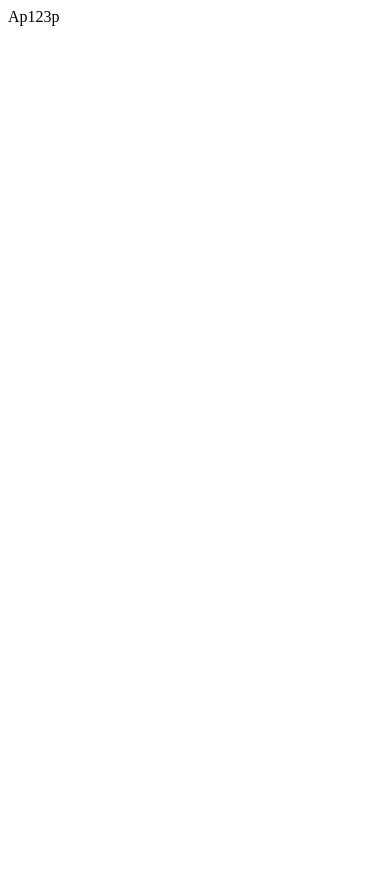
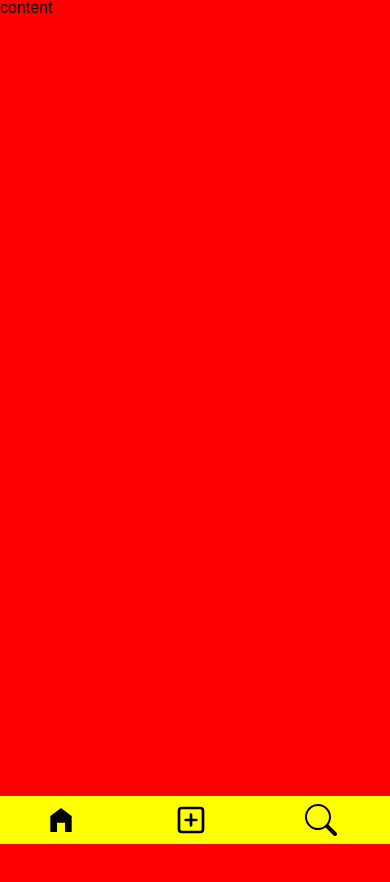
Before and after one commit to S2zizonS2/Instagram-clone, a React app in the folder frontend/: page / in a window 390 px wide. Shown: the top 882 px of the page. Before the commit the page ends 844 px from the top, so only its background shows below. Built offline with nearby package versions, Linux system fonts and the light colour scheme.

Commit message:
Design: 반응형 메뉴 만들기

```diff
--- a/frontend/src/App.tsx
+++ b/frontend/src/App.tsx
@@ -1,9 +1,51 @@
+import { css } from "@emotion/react";
 import React from "react";
+import Navigator from "./components/Navigator/Navigator";
+import GlobalStyle from "./GlobalStyle";
 
 function App() {
     return (
-        <div>Ap123p</div>
+        <React.Fragment>
+            <GlobalStyle />
+            <div css={style}>
+                <Navigator
+                    className="navi"
+                />
+                <div className="content">
+                    content
+                </div>
+            </div>
+        </React.Fragment>
+
     );
 }
 
+
+const style = css`
+    display: flex;
+    width: 100vw;
+    height: 200vh;
+    flex-direction: row;
+    .content {
+        width: 100%;
+        height: 100%;
+        background: red;
+    }
+    .navi {
+        width: 100%;
+        height: 48px;
+    }
+
+
+
+    @media screen and (max-width: 768px){
+        .navi {
+            position: fixed;
+            bottom: 0;
+            flex-direction: column;
+            background-color: yellow;
+        }
+    }
+
+`;
 export default App;
--- /dev/null
+++ b/frontend/src/GlobalStyle.tsx
@@ -0,0 +1,191 @@
+import { css, Global } from "@emotion/react";
+import * as React from "react";
+function GlobalStyle() {
+    return (
+        <Global
+            styles={style}
+        />
+    );
+}
+
+const style = css`
+    html,
+    body,
+    div,
+    span,
+    applet,
+    object,
+    iframe,
+    h1,
+    h2,
+    h3,
+    h4,
+    h5,
+    h6,
+    p,
+    blockquote,
+    pre,
+    a,
+    abbr,
+    acronym,
+    address,
+    big,
+    cite,
+    code,
+    del,
+    dfn,
+    em,
+    img,
+    ins,
+    kbd,
+    q,
+    s,
+    samp,
+    small,
+    strike,
+    strong,
+    sub,
+    sup,
+    tt,
+    var,
+    b,
+    u,
+    i,
+    center,
+    dl,
+    dt,
+    dd,
+    ol,
+    ul,
+    li,
+    fieldset,
+    form,
+    label,
+    legend,
+    table,
+    caption,
+    tbody,
+    tfoot,
+    thead,
+    tr,
+    th,
+    td,
+    article,
+    aside,
+    canvas,
+    details,
+    embed,
+    figure,
+    figcaption,
+    footer,
+    header,
+    hgroup,
+    menu,
+    nav,
+    output,
+    ruby,
+    section,
+    summary,
+    time,
+    mark,
+    audio,
+    video {
+        margin: 0;
+        padding: 0;
+        border: 0;
+        font-size: 100%;
+        font: inherit;
+        vertical-align: baseline;
+    }
+    /* HTML5 display-role reset for older browsers */
+    article,
+    aside,
+    details,
+    figcaption,
+    figure,
+    footer,
+    header,
+    hgroup,
+    menu,
+    nav,
+    section {
+        display: block;
+    }
+    body {
+        line-height: 1;
+    }
+    ol,
+    ul {
+        list-style: none;
+    }
+    blockquote,
+    q {
+        quotes: none;
+    }
+    blockquote:before,
+    blockquote:after,
+    q:before,
+    q:after {
+        content: '';
+        content: none;
+    }
+    table {
+        border-collapse: collapse;
+        border-spacing: 0;
+    }
+    button {
+        all: unset;
+    }
+
+    :root {
+        --primary-700: #101c4c;
+        --primary-600: #182a72;
+        --primary-500: #203898;
+        --primary-400: #2946be;
+        --primary-300: #a9b5e5;
+        --primary-200: #e1e7ff;
+        --primary-100: #f4f5fb;
+        --black: #141721;
+        --deepgrey: #343742;
+        --grey-500: #525561;
+        --grey-400: #8d909d;
+        --grey-300: #b9bcc1;
+        --grey-200: #dcdee1;
+        --grey-100: #f5f6f6;
+        --white: #ffffff;
+        --green-400: #44c46d;
+        --green-300: #81C784;
+        --green-200: #A5D6A7;
+        --green-100: #DCEDC8;
+        --green-50: #E0F2F1;
+        --yellow: #fede03;
+        --orange: #ffa100;
+        --orange-600: #FB8C00;
+        --coral: #ff5268;
+        --red-400: #fc2b38;
+        --minus-margin-android: 0px -16px;
+        --minus-margin-ios: 0px -24px;
+        --minus-margin-undefined: 0px -24px;
+        --padding-android: 0px 16px;
+        --padding-ios: 0px 24px;
+        --padding-undefined: 0px 24px;
+        --main-padding: 0px 48px;
+    }
+    .notosanskr * {
+        font-family: 'Noto Sans KR', sans-serif;
+    }
+    * {
+        box-sizing: border-box;
+    }
+    body {
+        background-color: none;
+        font-size: 16px;
+        font-family: 'Noto Sans KR', sans-serif;
+    }
+    input:focus {
+        outline: 0 none;
+        border: 0 none;
+    }
+`;
+
+export default GlobalStyle;
--- /dev/null
+++ b/frontend/src/Type/BaseProps.ts
@@ -0,0 +1,5 @@
+interface BaseProps {
+    className?: string;
+}
+
+export default BaseProps;
--- /dev/null
+++ b/frontend/src/components/Navigator/NaviItem.tsx
@@ -0,0 +1,47 @@
+import { css } from "@emotion/react";
+import React from "react";
+
+interface NaviItemProps {
+    icon: any;
+    text: string;
+}
+
+
+function NaviItem(props: NaviItemProps) {
+    return (
+        <li css={style}>
+            {props.icon}
+            <p>{props.text}</p>
+        </li>
+    );
+}
+
+const style = css`
+    display: inline-flex;
+    align-items: center;
+    cursor: pointer;
+    width: 100%;
+    height: 100%;
+    svg {
+        font-size: 2rem;
+        margin-right: 0.5rem;
+    }
+    @media screen and (max-width: 1239px){
+        p {
+            display: none;
+        }
+    }
+
+    @media screen and (min-width: 769px) {
+        min-height: 48px;
+        width: 100%;
+        margin-bottom: 0.5rem;
+    }
+
+    @media screen and (max-width: 768px){
+        justify-content: center;
+        align-items: center;
+    }
+`;
+
+export default NaviItem;
--- /dev/null
+++ b/frontend/src/components/Navigator/NaviList.tsx
@@ -0,0 +1,41 @@
+import React from "react";
+import { MdHomeFilled } from "react-icons/md";
+import { BsSearch } from "react-icons/bs";
+import { FiPlusSquare } from "react-icons/fi";
+
+import NaviItem from "./NaviItem";
+import { css } from "@emotion/react";
+
+function NaviList() {
+    const naviItems: any = [
+        { icon: <MdHomeFilled />, text: "홈" },
+        { icon: <FiPlusSquare />, text: "추가" },
+        { icon: <BsSearch />, text: "검색" },
+    ];
+    return (
+        <ul css={style}>
+            {naviItems.map((item: any, key: number) => (
+                <NaviItem
+                    key={key}
+                    {...item}
+                />
+            ))}
+        </ul>
+    );
+}
+
+const style = css`
+    display: flex;
+    flex-direction: column;
+    width: 100%;
+    height: 100%;
+
+
+    @media screen and (max-width: 768px){
+        flex-direction: row;
+        justify-content: space-around;
+        align-items: center;
+    }
+`;
+
+export default NaviList;
--- /dev/null
+++ b/frontend/src/components/Navigator/Navigator.tsx
@@ -0,0 +1,22 @@
+import { css } from "@emotion/react";
+import React from "react";
+import NaviList from "./NaviList";
+import BaseProps from "@/Type/BaseProps";
+
+function Navigator(props: BaseProps) {
+    return (
+        <aside
+            css={style}
+            className={props?.className}
+        >
+            <NaviList />
+        </aside>
+    );
+}
+
+const style = css`
+    width: 100%;
+    height: 100%;
+`;
+
+export default Navigator;
```
